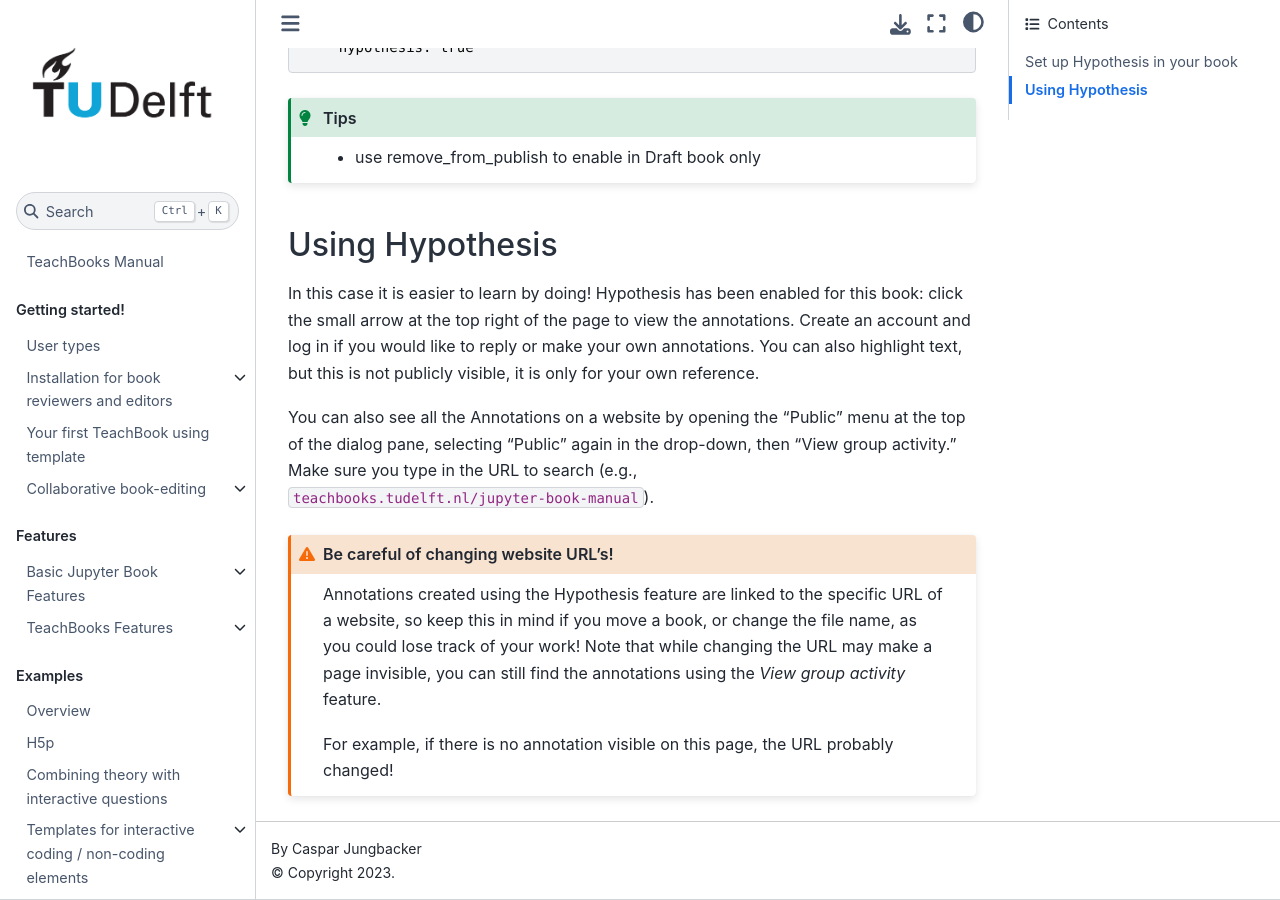
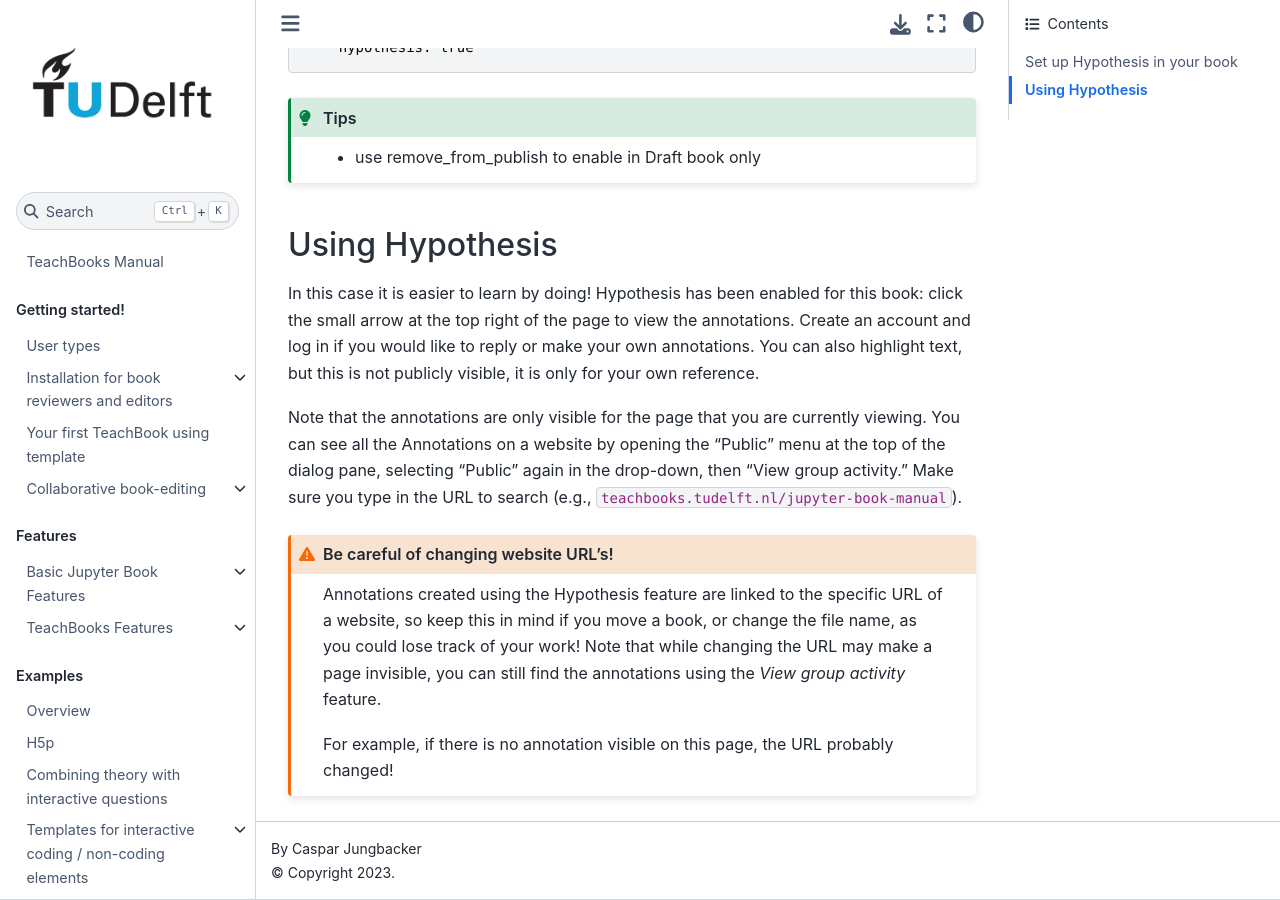
Before and after one commit to TeachBooks/mirror_teachbook_manual, a Jupyter Book: the page built from book/basic-features/hypothesis.md, in a window 1280 px wide and 900 px high, scrolled down 690 px. Built offline with Jupyter Book 1.0.4 settings and Sphinx 7.4.7 and the Sphinx Book theme 1.1.4, drawn with Linux system fonts in a browser that asks for light colours; pages that are not in the unit, such as notebooks, are missing from menus; comment, search, counter and statistics services are not loaded.

Commit message:
content update

```diff
--- a/book/basic-features/hypothesis.md
+++ b/book/basic-features/hypothesis.md
@@ -25,7 +25,7 @@
 
 In this case it is easier to learn by doing! Hypothesis has been enabled for this book: click the small arrow at the top right of the page to view the annotations. Create an account and log in if you would like to reply or make your own annotations. You can also highlight text, but this is not publicly visible, it is only for your own reference.
 
-You can also see all the Annotations on a website by opening the "Public" menu at the top of the dialog pane, selecting "Public" again in the drop-down, then "View group activity." Make sure you type in the URL to search (e.g., `teachbooks.tudelft.nl/jupyter-book-manual`).
+Note that the annotations are only visible for the page that you are currently viewing. You can see all the Annotations on a website by opening the "Public" menu at the top of the dialog pane, selecting "Public" again in the drop-down, then "View group activity." Make sure you type in the URL to search (e.g., `teachbooks.tudelft.nl/jupyter-book-manual`).
 
 % THIS IS ADDED TO PAGE AS ANNOTATION:
 % This is an example Annotation. Note that annotations are publicly visible, but you must create an account and be logged in to reply or make your own. You can make highlights, but they are only visible to you, not everyone. You can also see all the Annotations on a website by opening the "Public" menu at the top of this dialog pane, selecting "Public" again in the drop-down, then "View group activity." Make sure you type in the URL to search (e.g., `teachbooks.tudelft.nl/jupyter-book-manual`).
```
